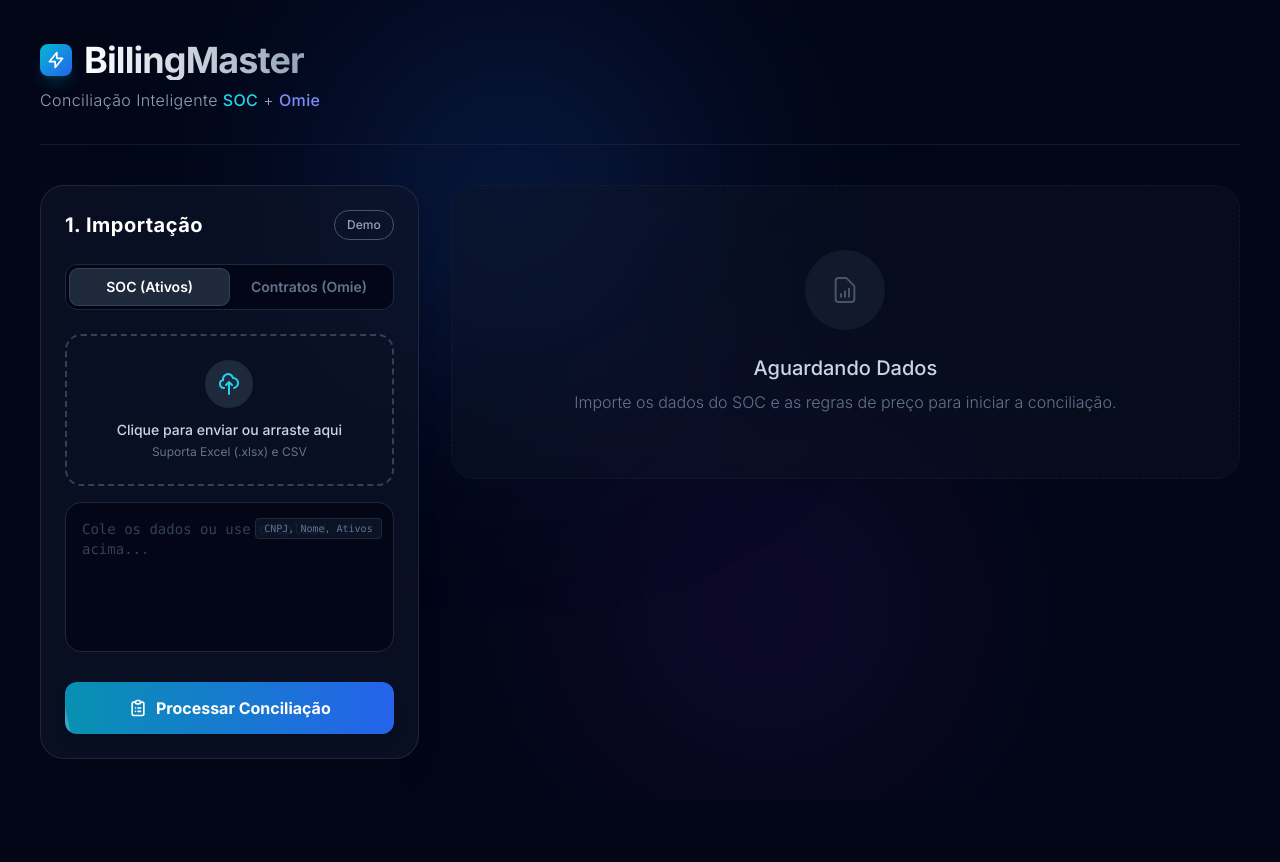
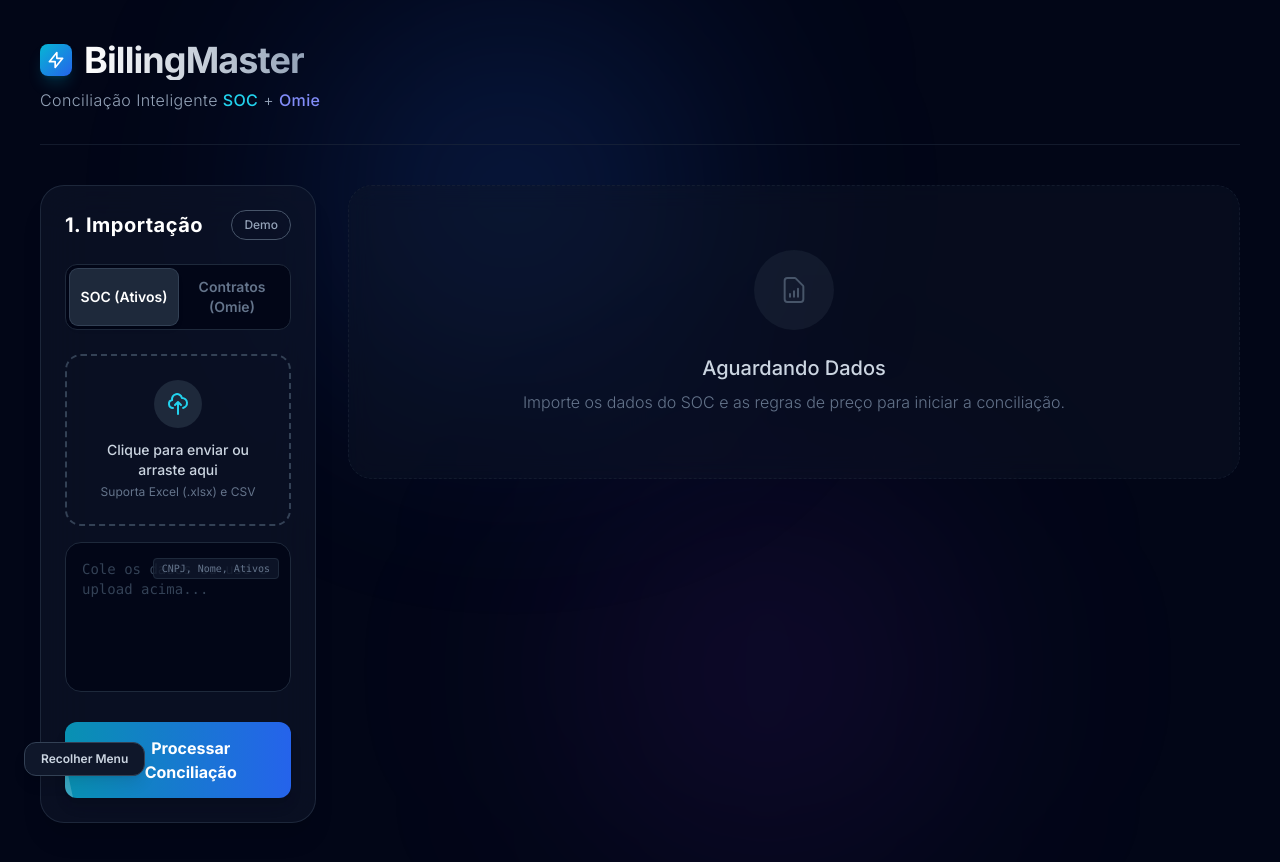
Before and after one commit to yuriwinchest/faturamento, a React (Vite) app: page / in a window 1280 px wide. Before the commit the page ends 800 px from the top, so only its background shows below. Built offline with nearby package versions, Linux system fonts and the light colour scheme.

Commit message:
UI: mostra conteúdo completo na coluna Resumo e adiciona botão para recolher/expandir menu lateral

```diff
--- a/App.tsx
+++ b/App.tsx
@@ -10,6 +10,7 @@ function App() {
   const [results, setResults] = useState<BillingResult[]>([]);
   const [analysis, setAnalysis] = useState<string | null>(null);
   const [isAnalyzing, setIsAnalyzing] = useState(false);
+  const [sidebarCollapsed, setSidebarCollapsed] = useState(false);
 
   const handleDataLoaded = (socData: SocData[], pricingData: PricingRule[]) => {
     const calculatedResults = reconcileData(socData, pricingData);
@@ -85,9 +86,9 @@ function App() {
         </div>
 
         {/* Main Content Grid */}
-        <div className="grid grid-cols-1 lg:grid-cols-3 gap-8 items-start">
+        <div className="grid grid-cols-1 lg:grid-cols-12 gap-8 items-start">
           {/* Left Column: Input */}
-          <div className="lg:col-span-1 space-y-6">
+          <div className={`${sidebarCollapsed ? 'hidden' : 'lg:col-span-3'} space-y-6`}>
             <DataInputSection onDataLoaded={handleDataLoaded} />
 
             {/* Omie Export Simulator */}
@@ -110,7 +111,7 @@ function App() {
           </div>
 
           {/* Right Column: Results & AI */}
-          <div className="lg:col-span-2 space-y-8">
+          <div className={`${sidebarCollapsed ? 'lg:col-span-12' : 'lg:col-span-9'} space-y-8`}>
 
             {/* Results Table */}
             {results.length > 0 ? (
@@ -142,8 +143,7 @@ function App() {
                   <button
                     onClick={generateReport}
                     disabled={isAnalyzing}
-                    className={`px-6 py-2.5 rounded-xl text-sm font-semibold transition-all border border-transparent ${
-                      isAnalyzing
+                    className={`px-6 py-2.5 rounded-xl text-sm font-semibold transition-all border border-transparent ${isAnalyzing
                         ? 'bg-slate-800 text-slate-400 cursor-not-allowed'
                         : 'bg-slate-800 hover:bg-slate-700 text-white border-slate-600 hover:border-slate-500 shadow-lg'
                       }`}
@@ -164,7 +164,7 @@ function App() {
                     </div>
                   ) : (
                     <div className="flex flex-col items-center justify-center py-8 text-slate-500 border border-dashed border-slate-800 rounded-2xl">
-                      <svg className="w-12 h-12 mb-3 opacity-20" fill="currentColor" viewBox="0 0 24 24"><path d="M12 2C6.48 2 2 6.48 2 12s4.48 10 10 10 10-4.48 10-10S17.52 2 12 2zm1 17h-2v-2h2v2zm2.07-7.75l-.9.92C13.45 12.9 13 13.5 13 15h-2v-.5c0-1.1.45-2.1 1.17-2.83l1.24-1.26c.37-.36.59-.86.59-1.41 0-1.1-.9-2-2-2s-2 .9-2 2H8c0-2.21 1.79-4 4-4s4 1.79 4 4c0 .88-.36 1.68-.93 2.25z"/></svg>
+                      <svg className="w-12 h-12 mb-3 opacity-20" fill="currentColor" viewBox="0 0 24 24"><path d="M12 2C6.48 2 2 6.48 2 12s4.48 10 10 10 10-4.48 10-10S17.52 2 12 2zm1 17h-2v-2h2v2zm2.07-7.75l-.9.92C13.45 12.9 13 13.5 13 15h-2v-.5c0-1.1.45-2.1 1.17-2.83l1.24-1.26c.37-.36.59-.86.59-1.41 0-1.1-.9-2-2-2s-2 .9-2 2H8c0-2.21 1.79-4 4-4s4 1.79 4 4c0 .88-.36 1.68-.93 2.25z" /></svg>
                       <p className="font-light">Clique para gerar uma análise financeira detalhada.</p>
                     </div>
                   )}
@@ -174,6 +174,20 @@ function App() {
 
           </div>
         </div>
+
+        {/* Sidebar Toggle */}
+        <div className="fixed bottom-6 left-6 z-20">
+          <button
+            onClick={() => setSidebarCollapsed(!sidebarCollapsed)}
+            className={`px-4 py-2 rounded-xl text-xs font-semibold border transition-all shadow-lg ${sidebarCollapsed
+                ? 'bg-slate-800 text-white border-slate-600 hover:bg-slate-700'
+                : 'bg-slate-900 text-slate-300 border-slate-700 hover:bg-slate-800'
+              }`}
+            title={sidebarCollapsed ? 'Expandir menu lateral' : 'Recolher menu lateral'}
+          >
+            {sidebarCollapsed ? 'Expandir Menu' : 'Recolher Menu'}
+          </button>
+        </div>
       </div>
     </div>
   );
--- a/components/ResultsTable.tsx
+++ b/components/ResultsTable.tsx
@@ -332,7 +332,7 @@ const ResultsTable: React.FC<ResultsTableProps> = ({ results, onDelete, onUpdate
                         {getRuleLabel(item.pricingRule?.model)}
                       </span>
                     </td>
-                    <td className="px-6 py-5 whitespace-nowrap text-xs text-slate-500 max-w-[200px] truncate group-hover:text-slate-400 transition-colors">
+                    <td className="px-6 py-5 whitespace-normal break-words text-xs text-slate-300 group-hover:text-slate-200 transition-colors">
                       {item.details}
                     </td>
                     <td className="px-6 py-5 whitespace-nowrap text-right text-sm font-bold text-slate-200 tracking-wide font-mono">
```
Lines whose indentation alone changed are shown as unchanged.
